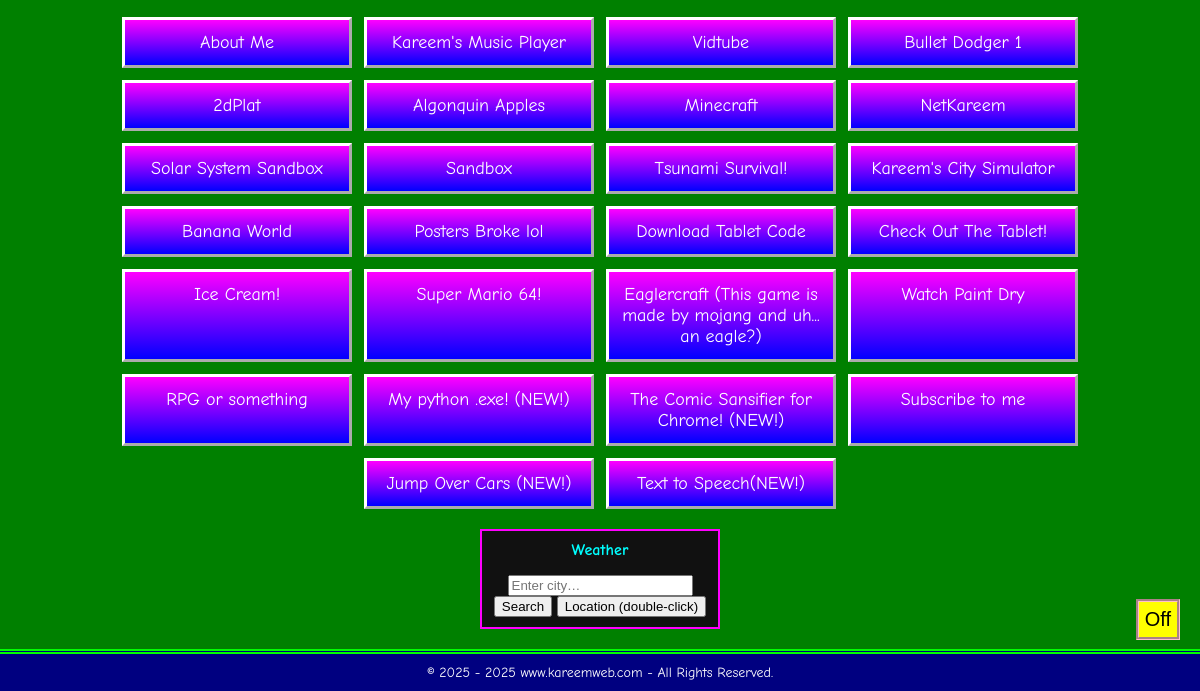
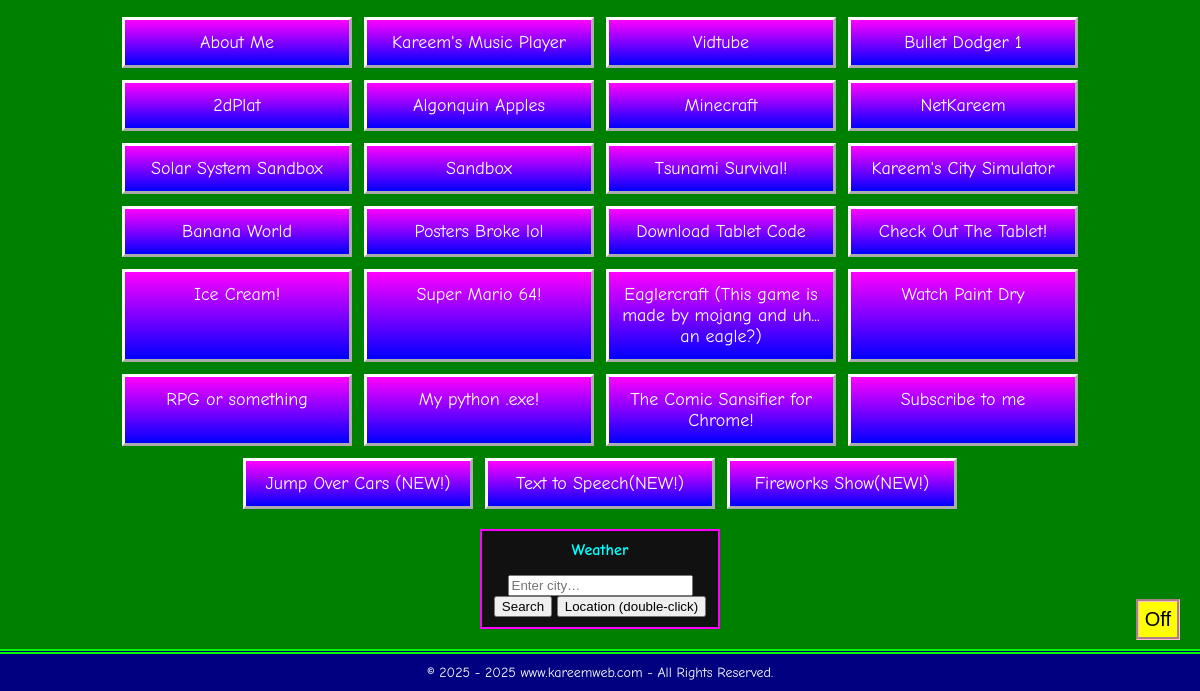
Before and after one commit to kareemiismail/kareemweb, an Electron app: page index.html in a window 1200 px wide. Shown: the part 140-831 px from the top of the page. Drawn offline with Linux system fonts and the light colour scheme.

Commit message:
Update index.html

```diff
--- a/index.html
+++ b/index.html
@@ -133,11 +133,12 @@
   <a href="Eaglercraft.html" class="game-button" target="_blank">Eaglercraft (This game is made by mojang and uh... an eagle?)</a>
   <a href="watch_paint_dry.html" class="game-button" target="_blank">Watch Paint Dry</a>
   <a href="hi.html" class="game-button" target="_blank">RPG or something</a>
-  <a href="https://github.com/kareemiismail/CoolStuff" class="game-button" target="_blank">My python .exe! (NEW!)</a>
-  <a href="https://github.com/kareemiismail/Comic-Sansifier-For-Chrome/" class="game-button" target="_blank">The Comic Sansifier for Chrome! (NEW!)</a>
+  <a href="https://github.com/kareemiismail/CoolStuff" class="game-button" target="_blank">My python .exe!</a>
+  <a href="https://github.com/kareemiismail/Comic-Sansifier-For-Chrome/" class="game-button" target="_blank">The Comic Sansifier for Chrome!</a>
   <a href="https://www.youtube.com/@karemeon" class="game-button" target="_blank">Subscribe to me</a>
   <a href="Jump Over Cars.html" class="game-button" target="_blank">Jump Over Cars (NEW!)</a>
   <a href="text to speech.html" class="game-button" target="_blank">Text to Speech(NEW!)</a>
+  <a href="Fireworks Show.html" class="game-button" target="_blank">Fireworks Show(NEW!)</a>
 </div>
 
   <div id="weather-box">
```
